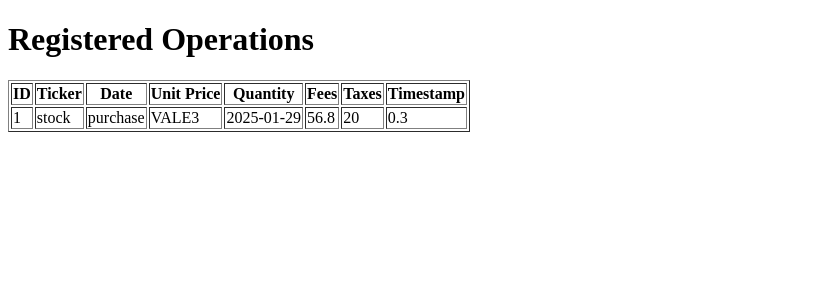
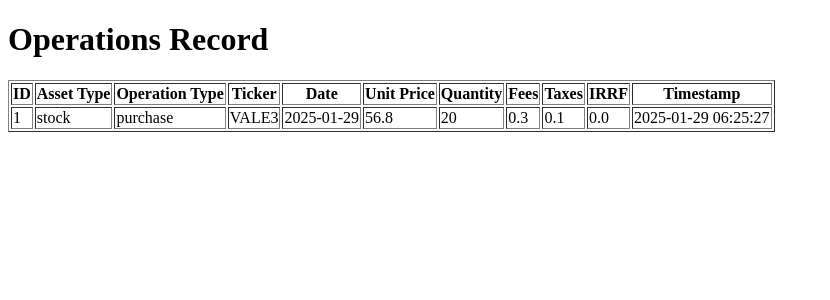
Before and after one commit to guilhermezvalente/investment-management-tool, a Flask app: page /records in a window 1280 px wide. Shown: the top 300 px of the page, without its empty margins (0-830 px from the left). Run offline with Flask 3, Linux system fonts and the light colour scheme; data comes from the database, SQL or seed files in the repository; both versions use the stored data as it was after the commit.

Commit message:
Completed the code for the remaining columns
Edited the app, utils, index and records, plus deleted the current database to start fresh

```diff
--- a/F2IRT - investment-registering-tool/app.py
+++ b/F2IRT - investment-registering-tool/app.py
@@ -9,14 +9,17 @@ def index():
 
 @app.route("/register", methods=["POST"])
 def register():
+    asset_type = request.form['asset_type']
+    operation_type = request.form['operation_type']
     ticker = request.form["ticker"]
     date = request.form["date"]
     unit_price = float(request.form["unit_price"])
     quantity = int(request.form["quantity"])
     fees = float(request.form["fees"])
     taxes = float(request.form["taxes"])
+    irrf = float(request.form["irrf"])
 
-    register_operation(ticker, date, unit_price, quantity, fees, taxes)
+    register_operation(asset_type, operation_type, ticker, date, unit_price, quantity, fees, taxes, irrf)
     return redirect("/records")
 
 @app.route("/records")
--- a/F2IRT - investment-registering-tool/templates/records.html
+++ b/F2IRT - investment-registering-tool/templates/records.html
@@ -6,16 +6,19 @@
     <title>Records</title>
 </head>
 <body>
-    <h1>Registered Operations</h1>
+    <h1>Operations Record</h1>
     <table border="1">
         <tr>
             <th>ID</th>
+            <th>Asset Type</th>
+            <th>Operation Type</th>
             <th>Ticker</th>
             <th>Date</th>
             <th>Unit Price</th>
             <th>Quantity</th>
             <th>Fees</th>
             <th>Taxes</th>
+            <th>IRRF</th>
             <th>Timestamp</th>
         </tr>
         {% for op in operations %}
@@ -28,6 +31,9 @@
             <td>{{ op[5] }}</td>
             <td>{{ op[6] }}</td>
             <td>{{ op[7] }}</td>
+            <td>{{ op[8] }}</td>
+            <td>{{ op[9] }}</td>
+            <td>{{ op[10] }}</td>
         </tr>
         {% endfor %}
     </table>
--- a/F2IRT - investment-registering-tool/utils.py
+++ b/F2IRT - investment-registering-tool/utils.py
@@ -11,12 +11,15 @@ def create_database():
     cursor.execute("""
         CREATE TABLE IF NOT EXISTS operations (
             id INTEGER PRIMARY KEY AUTOINCREMENT,
+            asset_type TEXT NOT NULL,
+            operation_type TEXT NOT NULL,
             ticker TEXT NOT NULL,
             date TEXT NOT NULL,
             unit_price REAL NOT NULL,
             quantity INTEGER NOT NULL,
             fees REAL NOT NULL,
             taxes REAL NOT NULL,
+            irrf REAL NOT NULL,
             timestamp TEXT NOT NULL
         )
     """)
@@ -25,14 +28,14 @@ def create_database():
 
 
 # Register a new operation
-def register_operation(ticker, date, unit_price, quantity, fees, taxes):
+def register_operation(asset_type, operation_type, ticker, date, unit_price, quantity, fees, taxes, irrf):
     connection = sqlite3.connect("database/operations.db")
     cursor = connection.cursor()
     timestamp = datetime.now().strftime("%Y-%m-%d %H:%M:%S")
     cursor.execute("""
-        INSERT INTO operations (ticker, date, unit_price, quantity, fees, taxes, timestamp)
-        VALUES (?, ?, ?, ?, ?, ?, ?)
-    """, (ticker, date, unit_price, quantity, fees, taxes, timestamp))
+        INSERT INTO operations (asset_type, operation_type, ticker, date, unit_price, quantity, fees, taxes, irrf, timestamp)
+        VALUES (?, ?, ?, ?, ?, ?, ?, ?, ?, ?)
+    """, (asset_type, operation_type, ticker, date, unit_price, quantity, fees, taxes, irrf, timestamp))
     connection.commit()
     connection.close()
 
```
Also changed, not shown: F2IRT - investment-registering-tool/templates/index.html (+7 -7 lines), F2IRT - investment-registering-tool/database/operations.db, 1 other file.
